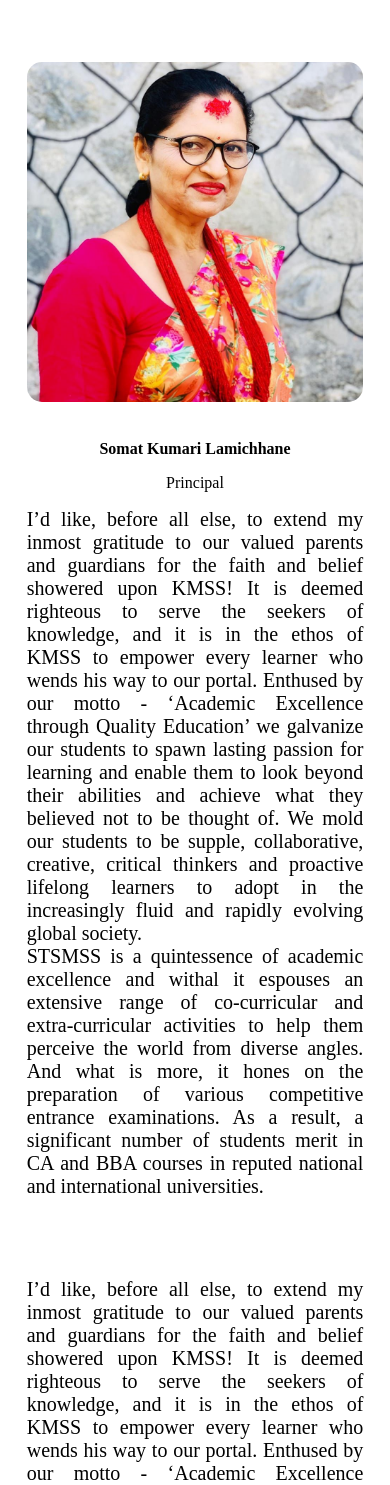
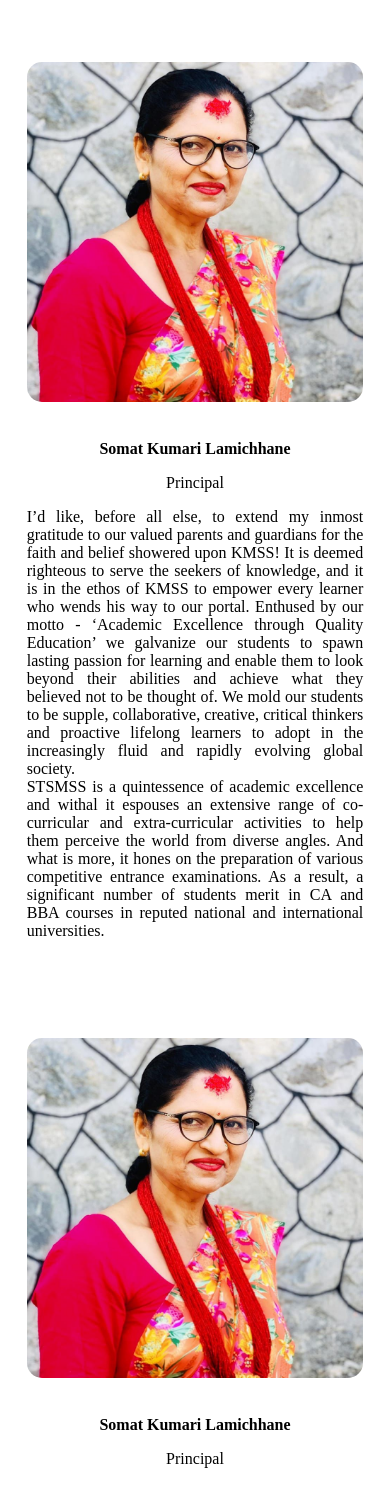
Before and after one commit to notexstudios/stsmss-administration, a plain HTML site: page index.html in a window 390 px wide. Shown: the part 114-1599 px from the top of the page. Drawn offline with Linux system fonts and the light colour scheme.

Commit message:
V-0.011
NoteX SC Fixture to rwesponsiveness

```diff
--- a/index.html
+++ b/index.html
@@ -26,12 +26,19 @@
     </section>
     <section>
         <div class="messages2">
-            <div class="container">
+            <div class="container" >
                 <div class="row">
+
+                    <div class="content-right responsive-fix-01">
+                        <img src="principal.jpg" alt="Principal">
+                        <p class="name">Somat Kumari Lamichhane</p>
+                        <p class="post">Principal</p>
+                    </div>
+
                     <div class="content-left">
                         <p>I’d like, before all else, to extend my inmost gratitude to our valued parents and guardians for the faith and belief showered upon KMSS! It is deemed righteous to serve the seekers of knowledge, and it is in the ethos of KMSS to empower every learner who wends his way to our portal. Enthused by our motto - ‘Academic Excellence through Quality Education’ we galvanize our students to spawn lasting passion for learning and enable them to look beyond their abilities and achieve what they believed not to be thought of. We mold our students to be supple, collaborative, creative, critical thinkers and proactive lifelong learners to adopt in the increasingly fluid and rapidly evolving global society. <br> STSMSS is a quintessence of academic excellence and withal it espouses an extensive range of co-curricular and extra-curricular activities to help them perceive the world from diverse angles. And what is more, it hones on the preparation of various competitive entrance examinations. As a result, a significant number of students merit in CA and BBA courses in reputed national and international universities.</p>
                     </div>
-                    <div class="content-right">
+                    <div class="content-right responsive-fix-02">
                         <img src="principal.jpg" alt="Principal">
                         <p class="name">Somat Kumari Lamichhane</p>
                         <p class="post">Principal</p>
@@ -60,10 +67,16 @@
         <div class="messages2">
             <div class="container">
                 <div class="row">
+
+                    <div class="content-right responsive-fix-01">
+                        <img src="principal.jpg" alt="Principal">
+                        <p class="name">Somat Kumari Lamichhane</p>
+                        <p class="post">Principal</p>
+                    </div>
                     <div class="content-left">
                         <p>I’d like, before all else, to extend my inmost gratitude to our valued parents and guardians for the faith and belief showered upon KMSS! It is deemed righteous to serve the seekers of knowledge, and it is in the ethos of KMSS to empower every learner who wends his way to our portal. Enthused by our motto - ‘Academic Excellence through Quality Education’ we galvanize our students to spawn lasting passion for learning and enable them to look beyond their abilities and achieve what they believed not to be thought of. We mold our students to be supple, collaborative, creative, critical thinkers and proactive lifelong learners to adopt in the increasingly fluid and rapidly evolving global society. <br> STSMSS is a quintessence of academic excellence and withal it espouses an extensive range of co-curricular and extra-curricular activities to help them perceive the world from diverse angles. And what is more, it hones on the preparation of various competitive entrance examinations. As a result, a significant number of students merit in CA and BBA courses in reputed national and international universities.</p>
                     </div>
-                    <div class="content-right">
+                    <div class="content-right responsive-fix-02">
                         <img src="principal.jpg" alt="Principal">
                         <p class="name">Somat Kumari Lamichhane</p>
                         <p class="post">Principal</p>
--- a/style.css
+++ b/style.css
@@ -71,11 +71,15 @@ h1{
 }
 .messages2 .content-right .name{
     font-weight: 600;
-    text-align: right;
+    text-align: center;
     margin: -10px 75px;
 }
 .messages2 .content-right .post{
     margin: 20px 200px;
+}
+
+div.responsive-fix-01{
+    display:none;
 }
 
 @media  screen  and (max-width: 640px) {
@@ -168,4 +172,16 @@ h1{
     .messages2 .content-left p:nth-of-type(3) {
         order: 6;
     }
+
+    div.responsive-fix-01{
+        display: block;
+    }
+
+    div.responsive-fix-02{
+        display:none;
+    }
+
+    .messages1 .content-right p{
+        font-size: 16px;
+    }
 }
```
